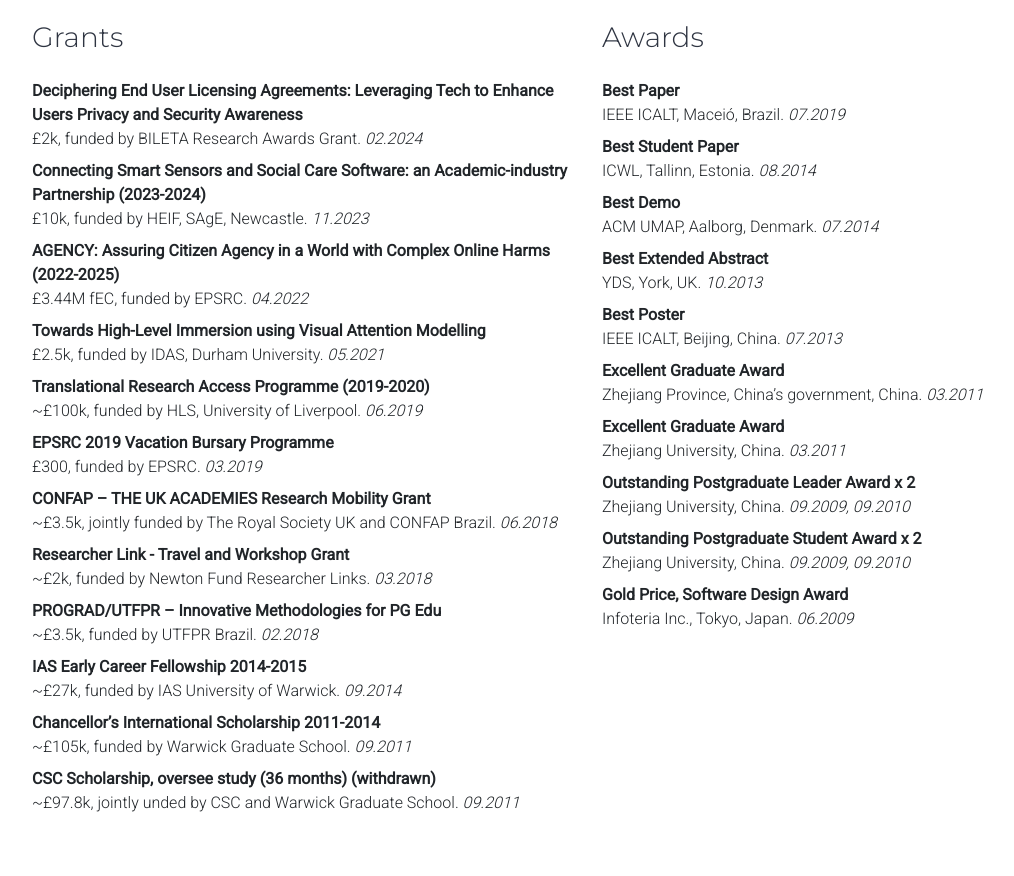
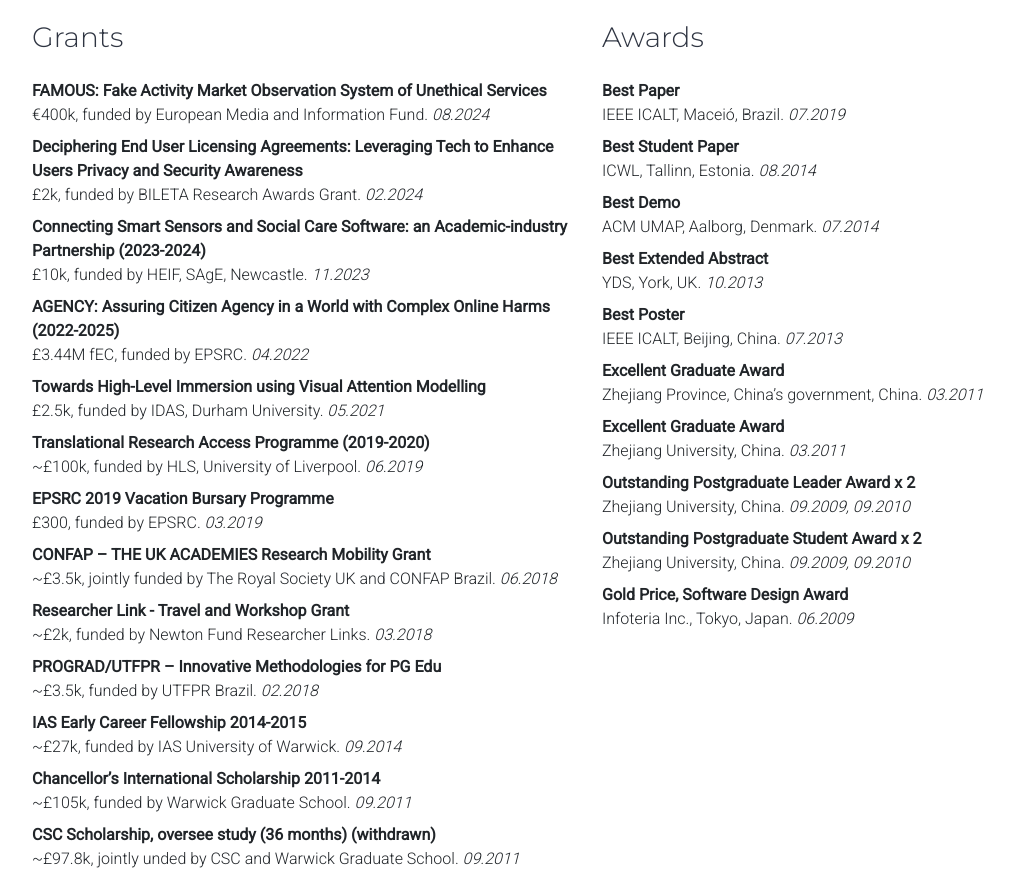
Before and after one commit to lshi/lshi.github.io, a plain HTML site: page index.html in a window 1280 px wide. Shown: the part 2890-3766 px from the top of the page, without its empty margins (53-1067 px from the left). Drawn offline with nearby package versions, Linux system fonts and the light colour scheme.

Commit message:
new grant

```diff
--- a/index.html
+++ b/index.html
@@ -180,6 +180,8 @@
         <div class="col-md">
           <h3>Grants</h3>
           <dl>
+            <dt>FAMOUS: Fake Activity Market Observation System of Unethical Services</dt>
+            <dd>€400k, funded by European Media and Information Fund. <em>08.2024</em></dd>
             <dt>Deciphering End User Licensing Agreements: Leveraging Tech to Enhance Users Privacy and Security Awareness</dt>
             <dd>£2k, funded by BILETA Research Awards Grant. <em>02.2024</em></dd>
             <dt>Connecting Smart Sensors and Social Care Software: an Academic-industry Partnership (2023-2024)</dt>
```
